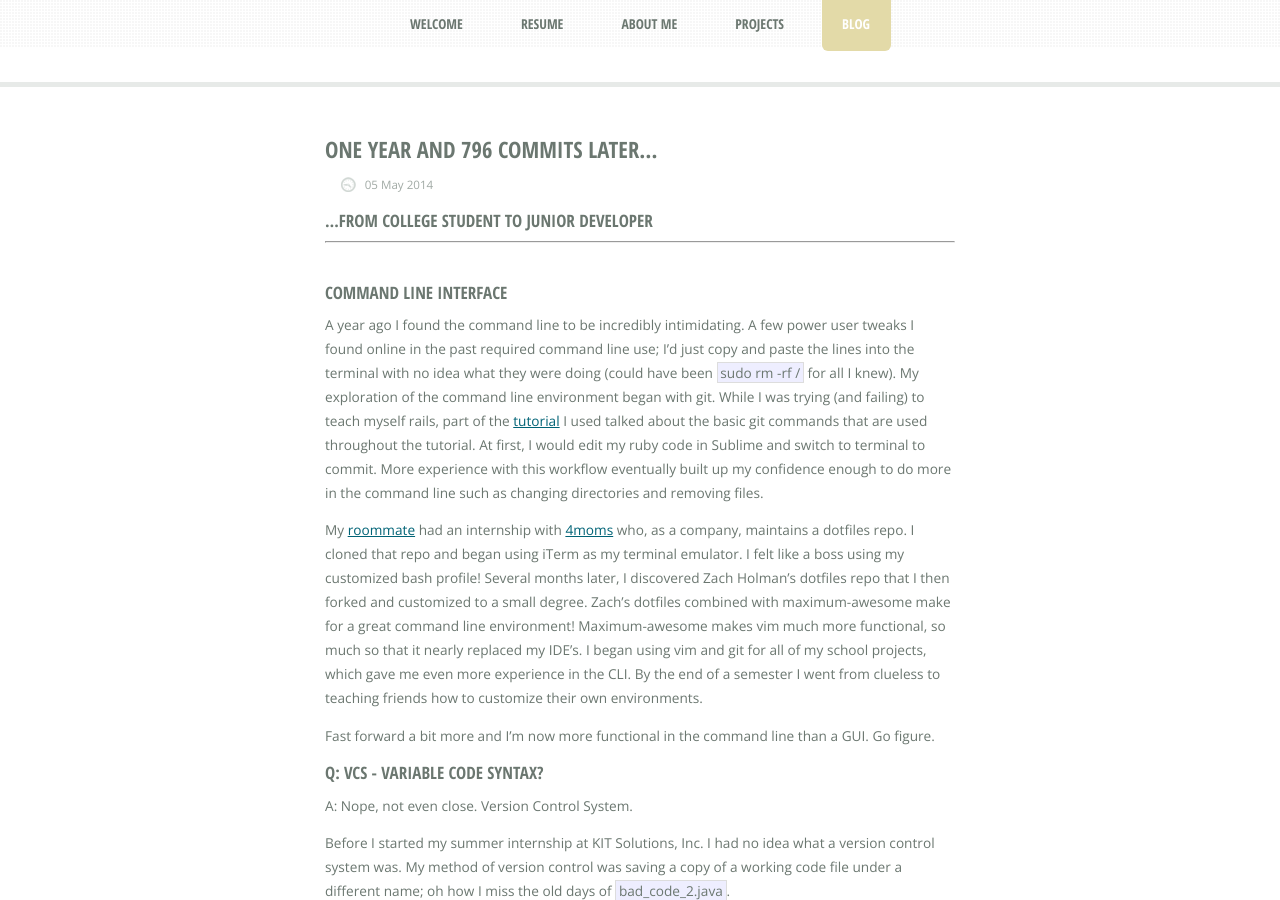
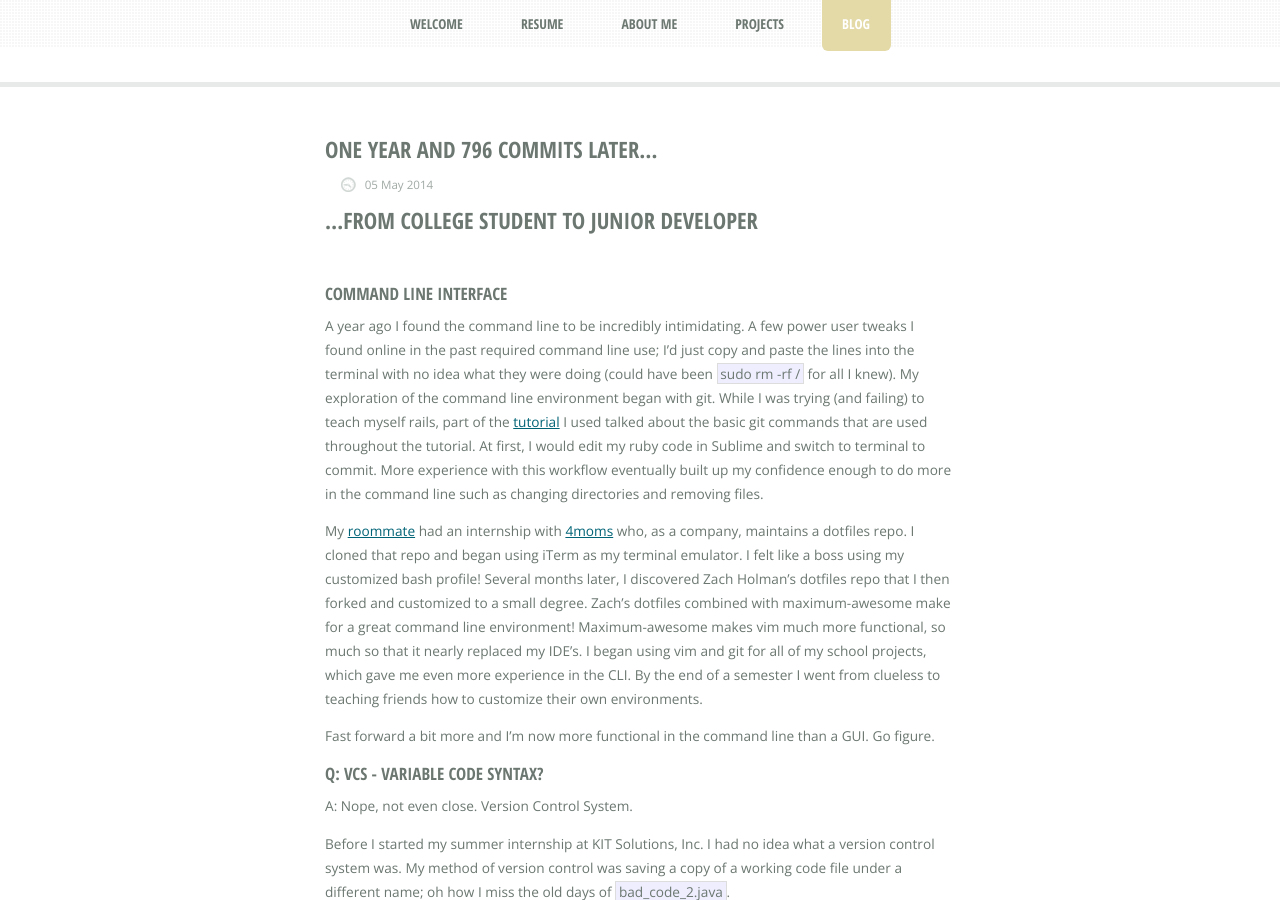
Before and after one commit to valleyjo/valleyjo.github.io, a Jekyll site: the page built from _posts/2014-5-5-one_year_and_796_commits_later.md, in a window 1280 px wide and 900 px high. Built offline with Jekyll 4.4.1, drawn with Linux system fonts in a browser that asks for light colours; nearby versions of some CDN libraries; comment, search, counter and statistics services are not loaded.

```diff
--- a/_posts/2014-5-5-one_year_and_796_commits_later.md
+++ b/_posts/2014-5-5-one_year_and_796_commits_later.md
@@ -7,7 +7,7 @@ header-text:
 active-tab: blog
 ---
 
-###...From college student to junior developer
+...From college student to junior developer
 -------------------------------------------
 &nbsp;
 
```
